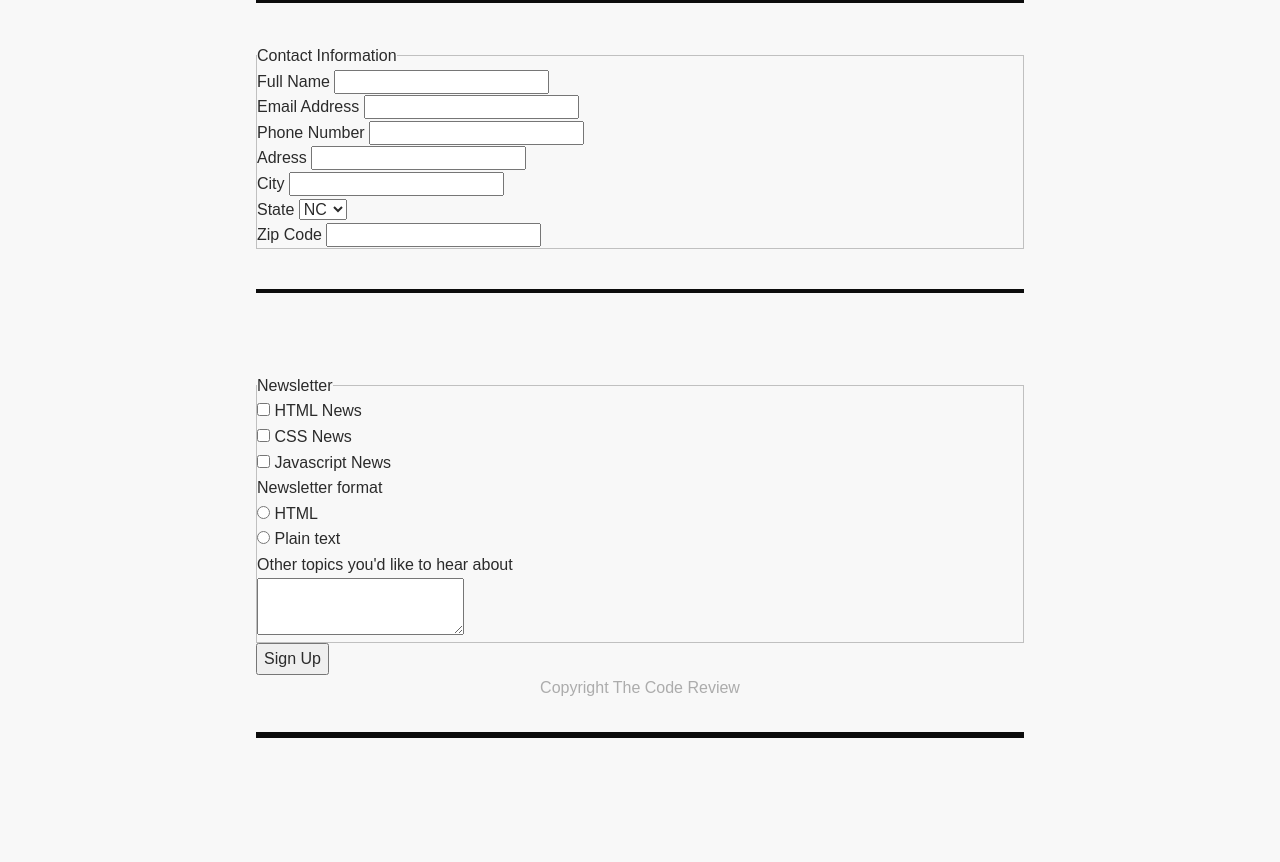
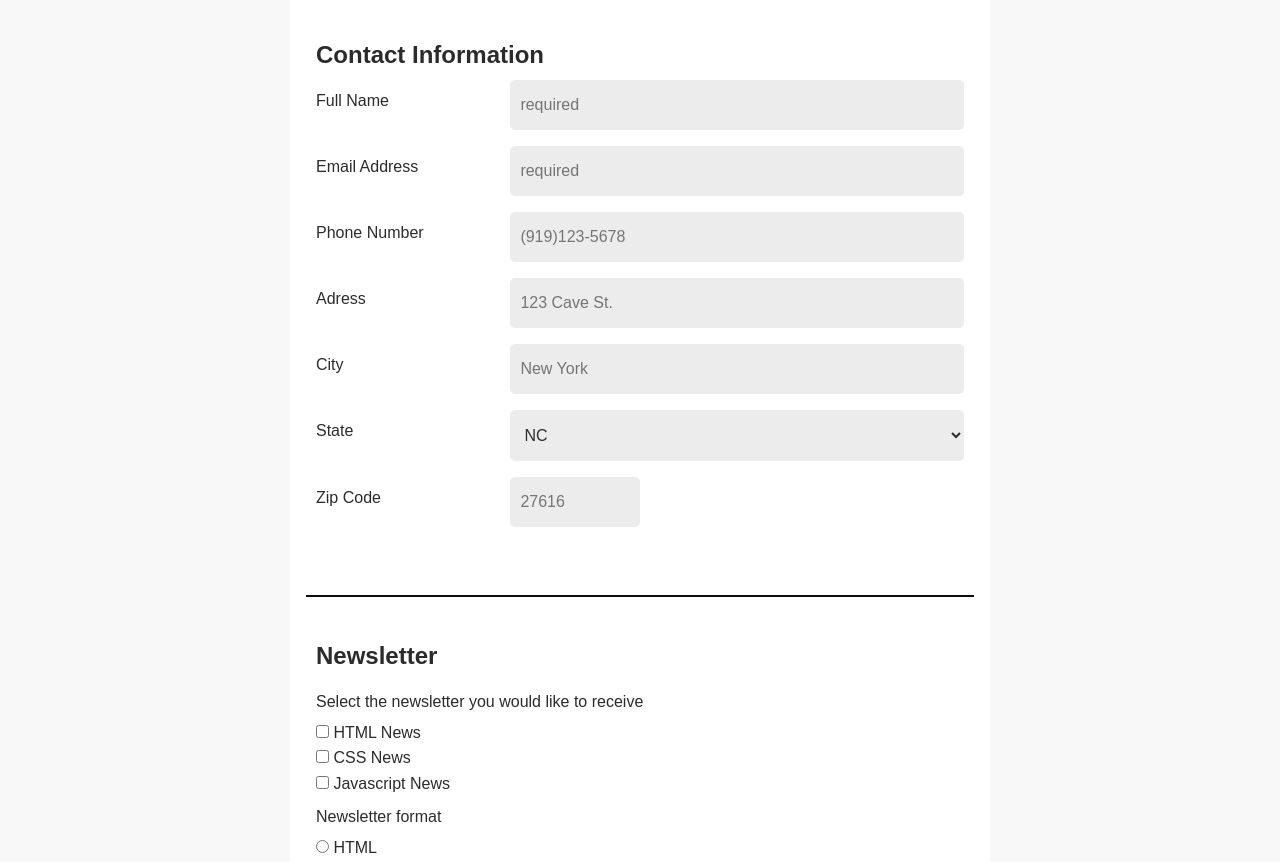
Before and after one commit to chrislemus/Techdegree-project-3, a plain HTML site: page index.html in a window 1280 px wide. Shown: the part 236-1098 px from the top of the page. Before the commit the page ends 976 px from the top, so only its background shows below. Drawn offline with Linux system fonts and the light colour scheme.

Commit message:
finished project before submit

```diff
--- a/css/stylesheet.css
+++ b/css/stylesheet.css
@@ -17,7 +17,8 @@ header {
     color: white;
     background: rgb(13, 21, 31);
     text-align: center;
-    margin: -16px 0 -16px;
+    margin: -16px 0 -5px;
+
 }
 
 header p {
@@ -31,13 +32,28 @@ p {
 }
 
 fieldset {
-    /* border: none; */
-    width: 100%;
-    margin: 0 auto;
-    padding: 0;
+    border: none;
+    margin: 40px 0 ;
 }
 
+button {
+    border: none;
+    background: lightseagreen;
+    color: white;
+    width: 100%;
+    padding: 1em 0;
+    border-radius: 5px;
+}
 
+section {
+    background-color: white;
+}
+
+input:focus,
+textarea:focus {
+    box-shadow: 0 0 15px rgb(89, 164, 255);
+    background-color: rgb(255, 255, 255);
+}
 
 /* =====================================
  Base Layout Styles
@@ -46,10 +62,12 @@ fieldset {
 /* ---- Layout Containers ---- */
 
 .news-form {
-    padding-top: 2em;
+    padding: 1em;
+    margin: 0 auto;
+    max-width:700px;
 }
 
-.news-form p {
+.sub-head {
     color: rgb(172, 172, 172);
     margin-top: 0px;
     margin-bottom: 2px;
@@ -61,14 +79,47 @@ fieldset {
     margin-bottom: -4px;
 }
 
+.copyright-text {
+    padding: 1em 0 5em;
+    color: rgb(172, 172, 172);
+    font-style: italic;
+}
+
+.main-label,
+.main-input {
+    display: block;
+    width: 100%;
+}
+
+#zip {
+    width: 20%;
+}
+
+.main-input {
+    border: none;
+    background: rgb(236, 236, 236);
+    padding: 16px 10px;
+    border-radius: 5px;
+}
+
+.main-label {
+    padding: .5em 0 5px;
+}
+
+.form-sec-head{
+    font-weight: bold;
+    display: block;
+    font-size: 1.5em;
+}
 
 
 /* ---- Page Elements ---- */
 
 .form-divider {
-    border-top: solid 4px rgb(12, 12, 12);
-    padding: 2.5em 0 2.5em;
+    border-top: solid 2px rgb(12, 12, 12);
 }
+
+
 
 /* ---- Pseudo Elements ---- */
 
@@ -85,16 +136,23 @@ fieldset {
 
     .news-form {
         width: 60%;
-        margin: 0 auto;
     }
-}
 
-/* ---- 767px max MOBILE---- */
-@media(max-width:768px) {
-.news-form {
-    padding-left: 1em;
-    padding-right: 1em;
-}
+    .contact-info .main-label,
+    .contact-info .main-input {
+        display: inline-block;
+        float: left;
+        margin-bottom: 1em;
+    }
+
+    .contact-info .main-label {
+        width: 30%;
+    }
+
+    .contact-info .main-input {
+        width: 70%;
+    }
+
 }
 
 /* ---- Float clearfix ---- */
--- a/index.html
+++ b/index.html
@@ -14,49 +14,51 @@
 
     <section class="news-form">
 
-        <form action="index.html" method="POST"></form>
+        <form action="index.html" method="POST">
             <h1>Sign up for our newsletter</h1>
-        <p>Get the latest news on how your code is doing right in your inbox</p>
+            <p class="sub-head">Get the latest news on how your code is doing right in your inbox</p>
 
             <div class="form-divider">
-        <fieldset>
-            <legend><span>Contact Information</span></legend>
+                <fieldset class="contact-info">
+                    <legend><span class="form-sec-head">Contact Information</span></legend>
 
-            <label for="user_name">Full Name</label>
-            <input type="text" id="user_name" name="user_name"><br>
+                    <label aria-required="true" class="main-label" for="user_name">Full Name</label>
+                    <input class='main-input' type="text" id="user_name" name="user_name" placeholder="required"><br>
 
-            <label for="email">Email Address</label>
-            <input type="email" id="email" name="email"><br>
+                    <label aria-required="true" class="main-label"  for="email">Email Address</label>
+                    <input class='main-input' type="email" id="email" name="email" placeholder="required"><br>
 
-            <label for="phone">Phone Number</label>
-            <input type="tel" id="phone" name="phone"><br>
+                    <label class="main-label" for="phone">Phone Number</label>
+                    <input class='main-input' type="tel" id="phone" name="phone" placeholder="(919)123-5678"><br>
 
-            <label for="address">Adress</label>
-            <input type="text" id="address" name="address"><br>
+                    <label class="main-label" for="address">Adress</label>
+                    <input class='main-input' type="text" id="address" name="address" placeholder="123 Cave St."><br>
 
-            <label for="city">City</label>
-            <input type="text" id="city" name="city"><br>
+                    <label class="main-label" for="city">City</label>
+                    <input class='main-input' type="text" id="city" name="city" placeholder="New York"><br>
 
-            <label for="state">State</label>
-            <select name="state" id="state">
+                    <label for="state" class="main-label">State</label>
+                    <select class='main-input' name="state" id="state" >
                         <option value="NC">NC</option>
                         <option value="WA">WA</option>
                     </select><br>
 
-            <label for="zip">Zip Code</label>
-            <input type="number" id="zip" name="zip">
+                    <label for="zip" class="main-label">Zip Code</label>
+                    <input class='main-input' type="text" id="zip" name="zip" placeholder="27616">
 
 
 
                 </fieldset>
             </div>
 
-        <div class="form-divider"></div>
-        <fieldset>
+            <div class="form-divider">
+                <fieldset class="newsletter">
+                    <legend><span class="form-sec-head">Newsletter</span></legend>
+
                     <!-- news checkbox -->
-            <legend><span>Newsletter</span></legend>
+                    <legend class="main-label"><span >Select the newsletter you would like to receive</span></legend>
 
-            <input type="checkbox" id="html_news" name="news_interest" value="html_news" >
+                    <input type="checkbox" id="html_news" name="news_interest" value="html_news" class="">
                     <label for="html_news">HTML News</label><br>
 
                     <input type="checkbox" name="news_interest" id="css_news" value="css_news" >
@@ -66,7 +68,7 @@
                     <label for="javascript_news">Javascript News</label>
 
                     <!-- newsletter format -->
-            <legend><span>Newsletter format</span></legend>
+                    <legend class="main-label"><span >Newsletter format</span></legend>
 
                     <input type="radio" name="news_format" id="html" value="html">
                     <label for="html">HTML</label><br>
@@ -74,24 +76,19 @@
                     <input type="radio" name="news_format" id="plain_text" value="plain_text">
                     <label for="plain_text">Plain text</label><br>
 
-            <label for="topic_of_interest">Other topics you'd like to hear about</label><br>
-            <textarea name="topic_of_interest" id="topic_interest" ></textarea>
+                    <label for="topic_interest" class="main-label">Other topics you'd like to hear about</label>
+                    <textarea class='main-input' name="topic_of_interest" id="topic_interest" rows="5" placeholder="I would also like to hear more about..."></textarea>
 
                 </fieldset>
 
                 <button type="submit">Sign Up</button>
-        <p>Copyright The Code Review</p>
+                <p class="copyright-text">&copy;Copyright The Code Review</p>
 
             </div>
 
-
         </form>
-
 
     </section>
 
-
-
-
 </body>
 </html>
```
Lines whose indentation alone changed are shown as unchanged.
